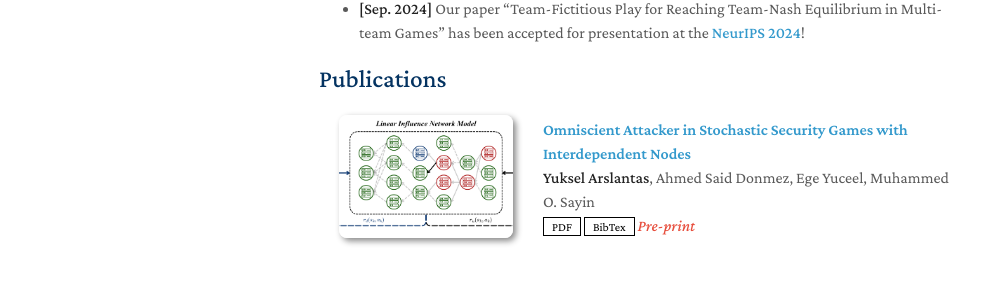
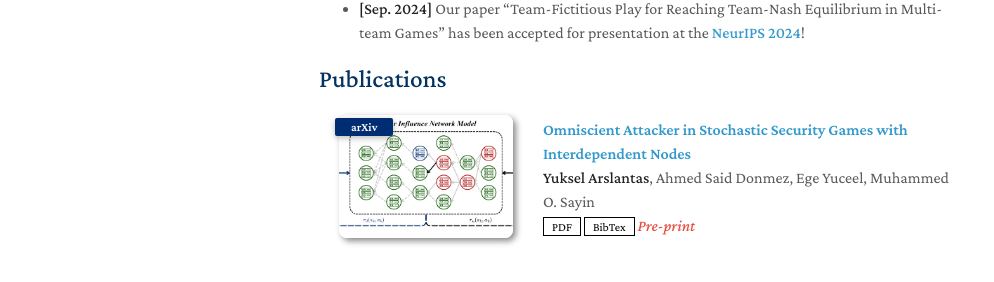
Before and after one commit to yukselarslantas/yukselarslantas.github.io, a Jekyll site: the page built from index.md, in a window 1280 px wide and 900 px high. Shown: the part 414-696 px from the top of the window, without its empty margins (151-1145 px from the left). Built offline with Jekyll 4.4.1, drawn with Linux system fonts in a browser that asks for light colours; a style sheet for code colours, icons or effects is not loaded; our own code applies the rules of GitHub Pages for plain Markdown files.

Commit message:
Add conference short for publication entry

```diff
--- a/_data/publications.yml
+++ b/_data/publications.yml
@@ -2,6 +2,7 @@ main:
 
   - title: Omniscient Attacker in Stochastic Security Games with Interdependent Nodes
     authors: <strong>Yuksel Arslantas</strong>, Ahmed Said Donmez, Ege Yuceel, Muhammed O. Sayin
+    conference_short: arXiv
     pdf: https://arxiv.org/pdf/2512.04561
     bibtex: https://yukselarslantas.github.io/bib/omniscient.txt
     image: ./assets/img/lin.png
```
